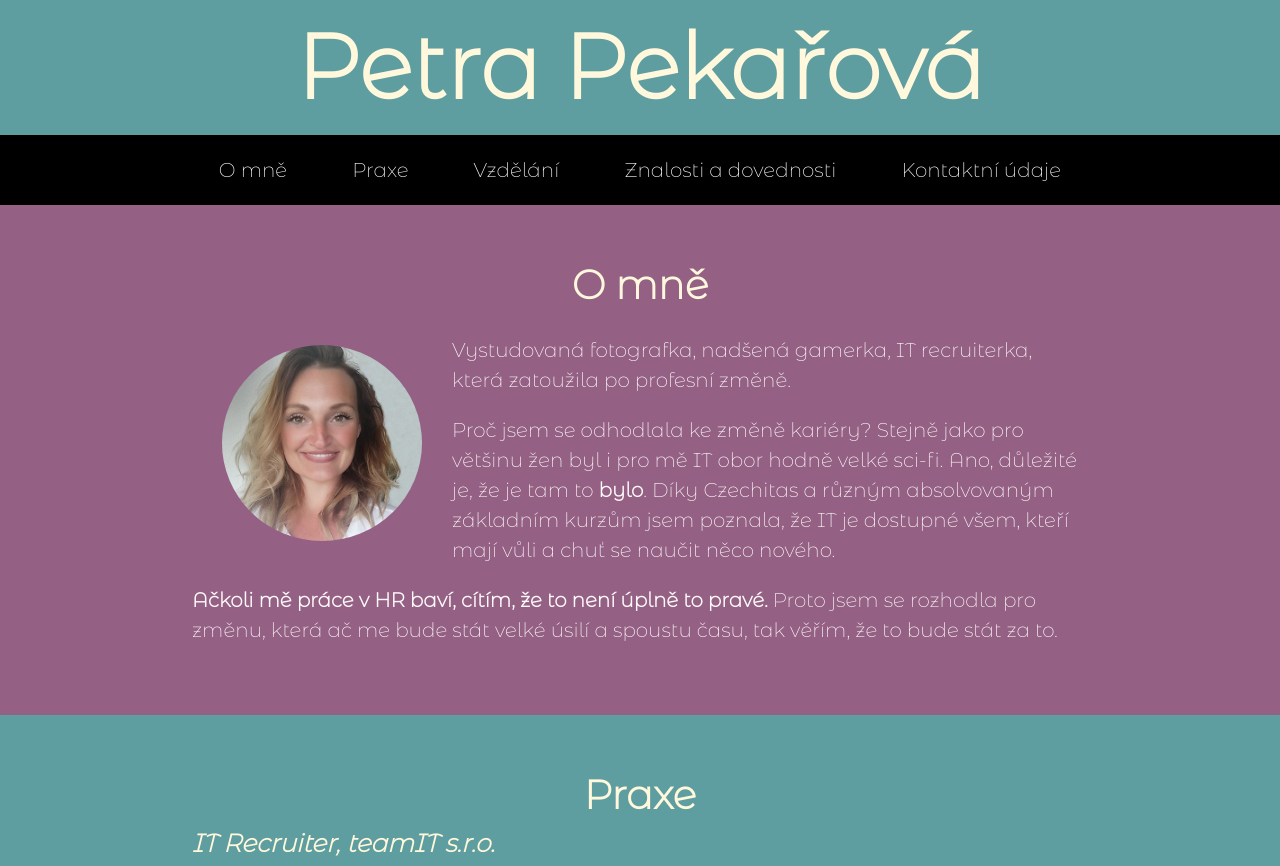
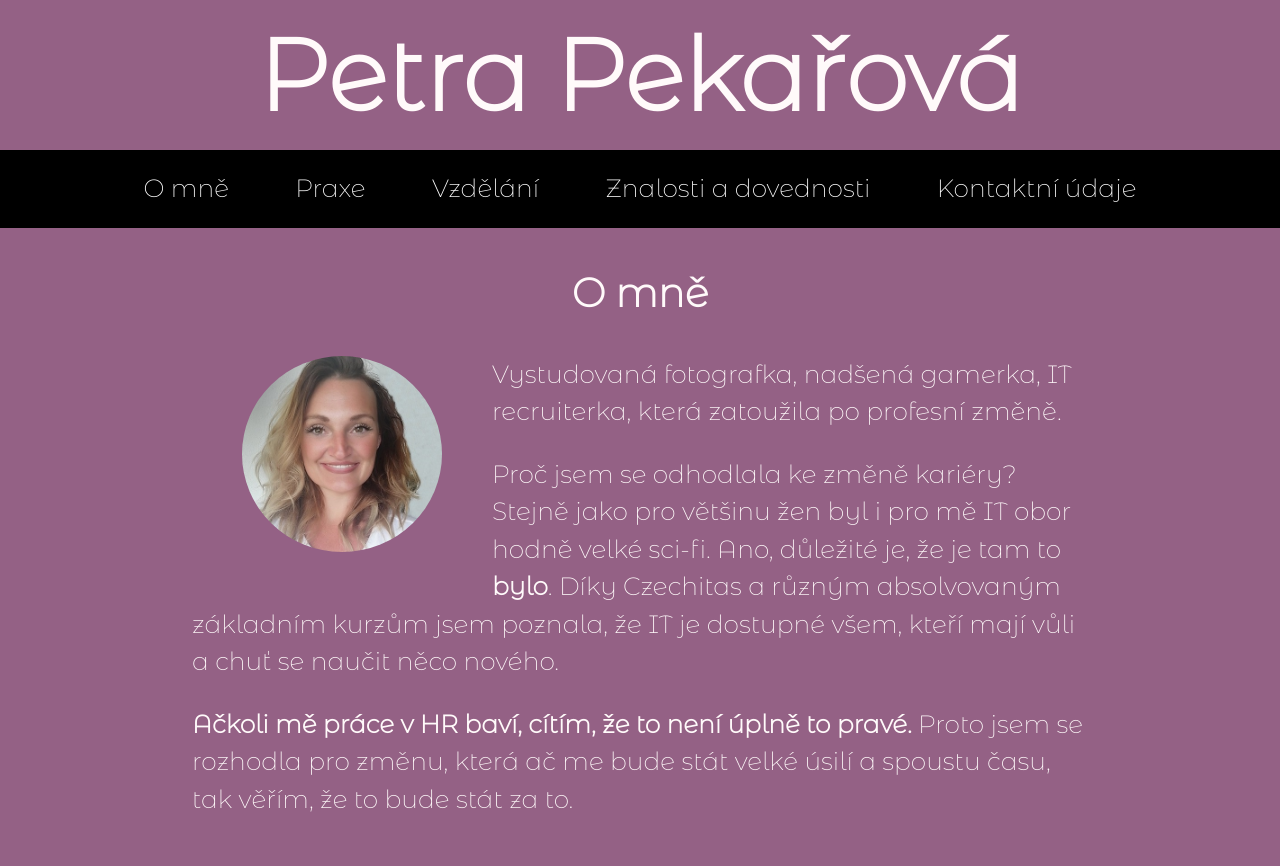
Before and after one commit to PetraPek/prvni-ukol-CV, a plain HTML site: page index.html in a window 1280 px wide. Shown: the top 866 px of the page. Drawn offline with Linux system fonts and the light colour scheme.

Commit message:
Konecna verze

```diff
--- a/index.html
+++ b/index.html
@@ -36,11 +36,11 @@
 <p>Vystudovaná fotografka, nadšená gamerka, IT recruiterka, která zatoužila po profesní změně.</p>
 
 <p>Proč jsem se odhodlala ke změně kariéry? Stejně jako pro většinu žen byl i pro mě IT obor hodně velké sci-fi.
-Ano, důležité je, že je tam to <strong>bylo</strong>. Díky Czechitas a různým absolvovaným základním kurzům jsem poznala, že IT je dostupné
-všem, kteří mají vůli a chuť se naučit něco nového.</p>
+Ano, důležité je, že je tam to <strong>bylo</strong>. Díky Czechitas a různým absolvovaným základním kurzům jsem poznala,
+že IT je dostupné všem, kteří mají vůli a chuť se naučit něco nového.</p>
 
-<p><strong>Ačkoli mě práce v HR baví, cítím, že to není úplně to pravé.</strong> Proto jsem se rozhodla pro změnu, která ač me bude stát velké úsilí
-a spoustu času, tak věřím, že to bude stát za to.</p>
+<p><strong>Ačkoli mě práce v HR baví, cítím, že to není úplně to pravé.</strong> Proto jsem se rozhodla pro změnu,
+která ač me bude stát velké úsilí a spoustu času, tak věřím, že to bude stát za to.</p>
 </section>
 
 <!--Sekce Praxe-->
@@ -106,6 +106,10 @@ s tím něco udělat.</p>
 
 <table>
     <tr>
+        <th>Dovednost</th>
+        <th class="druh">Úroveň</th>
+    </tr>
+    <tr>
         <td>Řidičský průkaz</td>
         <td class="druh">B</td>
     </tr>
@@ -115,7 +119,7 @@ s tím něco udělat.</p>
     </tr>
     <tr>
         <td>Photoshop</td>
-        <td>základní znalost</td>
+        <td class="druh">základní znalost</td>
     </tr>
 
 </table>
--- a/style.css
+++ b/style.css
@@ -2,44 +2,43 @@ body{
     color: snow;
     background-color: #946185;
     font-family: 'Montserrat Alternates';
-    font-size: 20px;
+    font-size: 25px;
+    font-style: normal;
     line-height: 1.5;
-    margin: 0;
+    margin: 0px;
 }
 
-h1,
-h2,
-h3 {
-    color: #FFF8DC;
-}
-
-
 h1 {
-    font-size: 90px;
+    font-size: 100px;
     font-weight: bold;
     text-align: center;
-    background-color: #5F9EA0;
+    background-color: #946185;
     margin: 0;
 }
 
 h2 {
     font-size: 40px;
     text-align: center;
-    margin: 0;
+    margin-top: 0;
 }
 
 h3 {
     font-size: 25px;
-    margin: 0;
-    font-style: italic;
+    margin-top: 0;
 }
+
+h4 {
+    font-size: 20px;
+}
+
 
 
 .mojefoto {
     width: 200px;
     border-radius: 50%;
     float: left;
-    margin: 30px 30px 30px 30px;
+
+    margin: 0px 50px 50px 50px;
 }
 
 .paticka {
@@ -55,7 +54,7 @@ h3 {
 }
 
 section {
-    padding: 50px 15%;
+    padding: 35px 15%;
     overflow: auto;
 }
 
@@ -77,6 +76,19 @@ section {
     padding: 20px 30px;
 }
 
-.menu a:hover,
-.menu a:focus,
-.menu a:active
+th,
+td {
+    text-align: left;
+    border-bottom: 5px;
+    padding: 0px 0px;
+}
+.druh{
+    text-align: left;
+    padding-left: 40px;
+}
+
+a:hover,
+a:focus,
+a:active {
+    background-color: #946185;
+}
```
Also changed, not shown: 1 other file.
